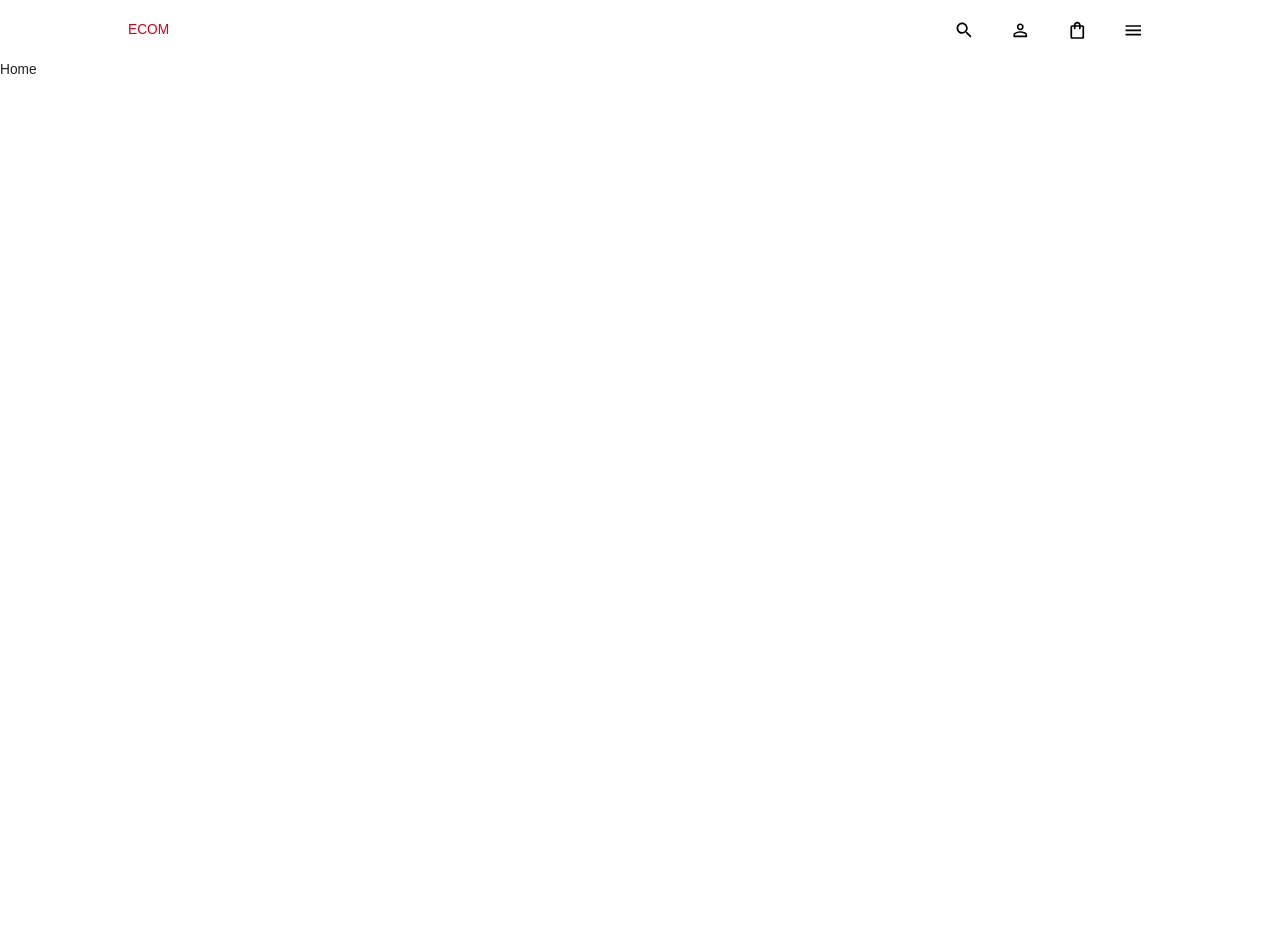
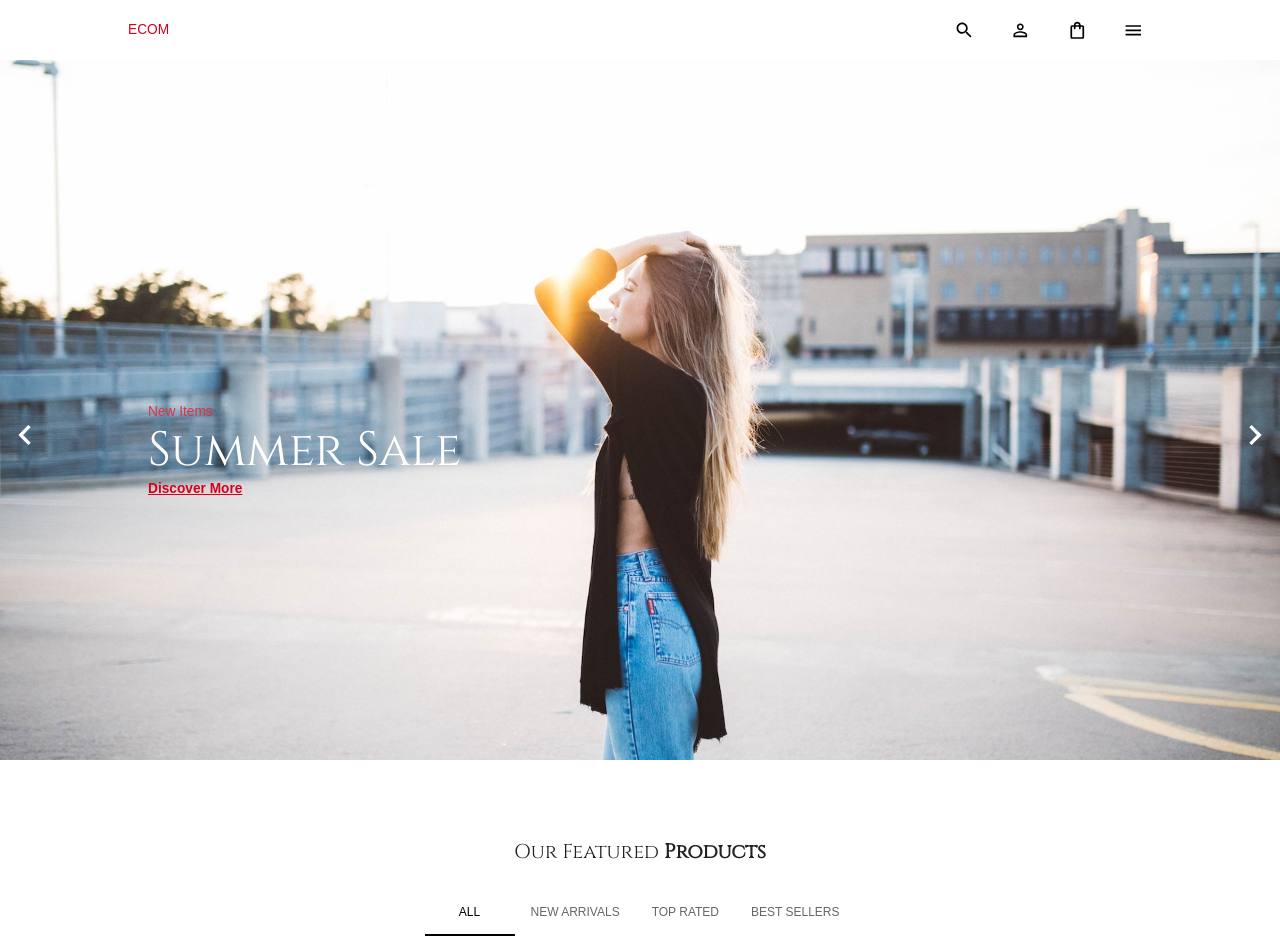
Before and after one commit to pulsar1812/react-strapi-mui-ecom-client, a React (Create React App) app: page / in a window 1280 px wide. Shown: the top 952 px of the page. Before the commit the page ends 800 px from the top, so only its background shows below. Built offline with nearby package versions, Linux system fonts and the light colour scheme; no server answers; a web font is replaced by a local one.

Commit message:
Add MainCarousel and ShoppingList

```diff
--- a/package.json
+++ b/package.json
@@ -11,6 +11,7 @@
     "@testing-library/jest-dom": "^5.16.5",
     "@testing-library/react": "^13.4.0",
     "@testing-library/user-event": "^13.5.0",
+    "axios": "^1.1.3",
     "dotenv": "^16.0.3",
     "formik": "^2.2.9",
     "react": "^18.2.0",
--- a/src/scenes/home/Home.jsx
+++ b/src/scenes/home/Home.jsx
@@ -1,5 +1,11 @@
-import React from 'react'
+import MainCarousel from './MainCarousel'
+import ShoppingList from './ShoppingList'
 
 export default function Home() {
-  return <div>Home</div>
+  return (
+    <div>
+      <MainCarousel />
+      <ShoppingList />
+    </div>
+  )
 }
--- /dev/null
+++ b/src/scenes/home/MainCarousel.jsx
@@ -0,0 +1,99 @@
+import { Box, IconButton, Typography, useMediaQuery } from '@mui/material'
+import { NavigateBefore, NavigateNext } from '@mui/icons-material'
+import { Carousel } from 'react-responsive-carousel'
+import 'react-responsive-carousel/lib/styles/carousel.min.css'
+
+import { shades } from '../../theme'
+
+// Import all images from assets folder
+const importAllImages = (r) => {
+  return r.keys().reduce((acc, item) => {
+    acc[item.replace('./', '')] = r(item)
+    return acc
+  }, {})
+}
+
+export const heroTextureImports = importAllImages(
+  require.context('../../assets', false, /\.(png|jpe?g|svg)$/)
+)
+
+export default function MainCarousel() {
+  const isNonMobile = useMediaQuery('(min-width:600px)')
+
+  return (
+    <Carousel
+      infiniteLoop={true}
+      showThumbs={false}
+      showIndicators={false}
+      showStatus={false}
+      renderArrowPrev={(onClickHandler, hasPrev, label) => (
+        <IconButton
+          onClick={onClickHandler}
+          sx={{
+            position: 'absolute',
+            top: '50%',
+            left: '0',
+            color: 'white',
+            p: '5px',
+            zIndex: '10',
+          }}
+        >
+          <NavigateBefore sx={{ fontSize: 40 }} />
+        </IconButton>
+      )}
+      renderArrowNext={(onClickHandler, hasNext, label) => (
+        <IconButton
+          onClick={onClickHandler}
+          sx={{
+            position: 'absolute',
+            top: '50%',
+            right: '0',
+            color: 'white',
+            p: '5px',
+            zIndex: '10',
+          }}
+        >
+          <NavigateNext sx={{ fontSize: 40 }} />
+        </IconButton>
+      )}
+    >
+      {Object.values(heroTextureImports).map((texture, index) => (
+        <Box key={`carousel-image-${index}`}>
+          <img
+            src={texture}
+            alt={`carousel-${index}`}
+            style={{
+              width: '100%',
+              height: '700px',
+              objectFit: 'cover',
+              backgroundAttachment: 'fixed',
+            }}
+          />
+          <Box
+            position='absolute'
+            top='46%'
+            left={isNonMobile ? '10%' : '0'}
+            right={isNonMobile ? undefined : '0'}
+            maxWidth={isNonMobile ? undefined : '240px'}
+            backgroundColor='rgba(0, 0, 0. 0.4)'
+            color='white'
+            textAlign='left'
+            p='20px'
+            m={isNonMobile ? undefined : '0 auto'}
+            borderRadius='1px'
+          >
+            <Typography color={shades.secondary[400]}>New Items</Typography>
+            <Typography variant='h1'>Summer Sale</Typography>
+            <Typography
+              fontWeight='bold'
+              color={shades.secondary[500]}
+              sx={{ textDecoration: 'underline' }}
+            >
+              Discover More
+            </Typography>
+          </Box>
+        </Box>
+      ))}
+    </Carousel>
+  )
+}
--- /dev/null
+++ b/src/scenes/home/ShoppingList.jsx
@@ -0,0 +1,98 @@
+import { useState, useEffect } from 'react'
+import { useDispatch, useSelector } from 'react-redux'
+import { Box, Tab, Tabs, Typography, useMediaQuery } from '@mui/material'
+import axios from 'axios'
+
+import Item from '../../components/Item'
+import { setItems } from '../../state'
+
+export default function ShoppingList() {
+  const [value, setValue] = useState('all')
+
+  const dispatch = useDispatch()
+  const items = useSelector((state) => state.cart.items)
+
+  const isNonMobile = useMediaQuery('(min-width:600px)')
+
+  console.log(items)
+
+  const handleChange = (event, newValue) => {
+    setValue(newValue)
+  }
+
+  useEffect(() => {
+    const getItems = async () => {
+      const response = await axios.get(
+        'http://localhost:1337/api/items?populate=image'
+      )
+
+      dispatch(setItems(response.data))
+    }
+
+    getItems()
+  }, [dispatch])
+
+  const newArrivalsItems = items.filter(
+    (item) => item.attributes.category === 'newArrivals'
+  )
+
+  const topRatedItems = items.filter(
+    (item) => item.attributes.category === 'topRated'
+  )
+
+  const bestSellersItems = items.filter(
+    (item) => item.attributes.category === 'bestSellers'
+  )
+
+  return (
+    <Box width='80%' m='80px auto'>
+      <Typography variant='h3' textAlign='center'>
+        Our Featured <b>Products</b>
+      </Typography>
+      <Tabs
+        value={value}
+        onChange={handleChange}
+        indicatorColor='primary'
+        textColor='primary'
+        centered
+        TabIndicatorProps={{ sx: { display: isNonMobile ? 'block' : 'none' } }}
+        sx={{
+          m: '25px',
+          '& .MuiTab-flexContainer': {
+            flexWrap: 'wrap',
+          },
+        }}
+      >
+        <Tab value='all' label='All' />
+        <Tab value='newArrivals' label='New Arrivals' />
+        <Tab value='topRated' label='Top Rated' />
+        <Tab value='bestSellers' label='Best Sellers' />
+      </Tabs>
+      <Box
+        display='grid'
+        gridTemplateColumns='repeat(auto-fill, 300px))'
+        justifyContent='space-around'
+        rowGap='20px'
+        columnGap='1.33%'
+        m='0 auto'
+      >
+        {value === 'all' &&
+          items.map((item) => (
+            <Item key={`${item.name}-${item.id}`} item={item} />
+          ))}
+        {value === 'newArrivals' &&
+          newArrivalsItems.map((item) => (
+            <Item key={`${item.name}-${item.id}`} item={item} />
+          ))}
+        {value === 'topRated' &&
+          topRatedItems.map((item) => (
+            <Item key={`${item.name}-${item.id}`} item={item} />
+          ))}
+        {value === 'bestSellers' &&
+          bestSellersItems.map((item) => (
+            <Item key={`${item.name}-${item.id}`} item={item} />
+          ))}
+      </Box>
+    </Box>
+  )
+}
```
Also changed, not shown: 1 other file (tests, documents, lock files or other folders).
